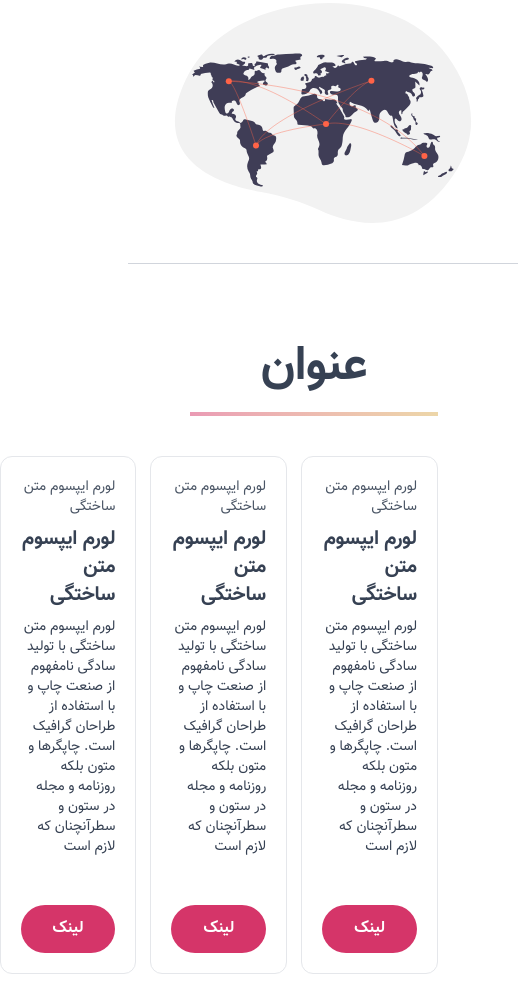
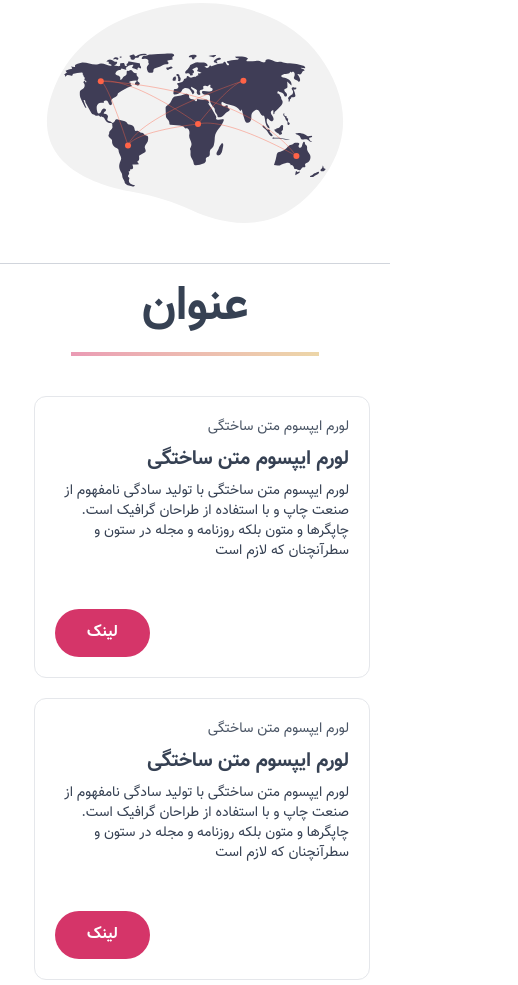
Before and after one commit to Andromeda-T/tw-land-page, a website: page index.html in a window 390 px wide. Shown: the part 2019-3004 px from the top of the page, 518 px wide, since content can reach past the window. Drawn offline with Linux system fonts and the light colour scheme.

Commit message:
add responsive to the section 2

```diff
--- a/index.html
+++ b/index.html
@@ -339,13 +339,13 @@
     </section>
 
     <section class="">
-        <div class="p-20 flex flex-col border-t border-gray-300">
+        <div class="lg:p-20 p-5 flex flex-col border-t border-gray-300">
             <div class="mx-auto mb-10">
                 <h2 class="text-5xl font-bold text-center">عنوان</h2>
                 <div class="bg-gradient-to-r  from-[#d53569] to-[#daad51] opacity-[.5] w-62 h-1 mt-5 text-center"></div>
             </div>
 
-            <div class="flex space-x-3.5">
+            <div class="flex flex-col lg:flex-row space-x-3.5 space-y-5 lg:space-y-0">
                 <div class="border border-gray-200 rounded-xl p-5 flex flex-col space-y-2">
                     <span class="text-gray-600 text-sm">لورم ایپسوم متن ساختگی</span>
                     <span class="text-xl font-bold">لورم ایپسوم متن ساختگی</span>
```
Also changed, not shown: src/main.css.
